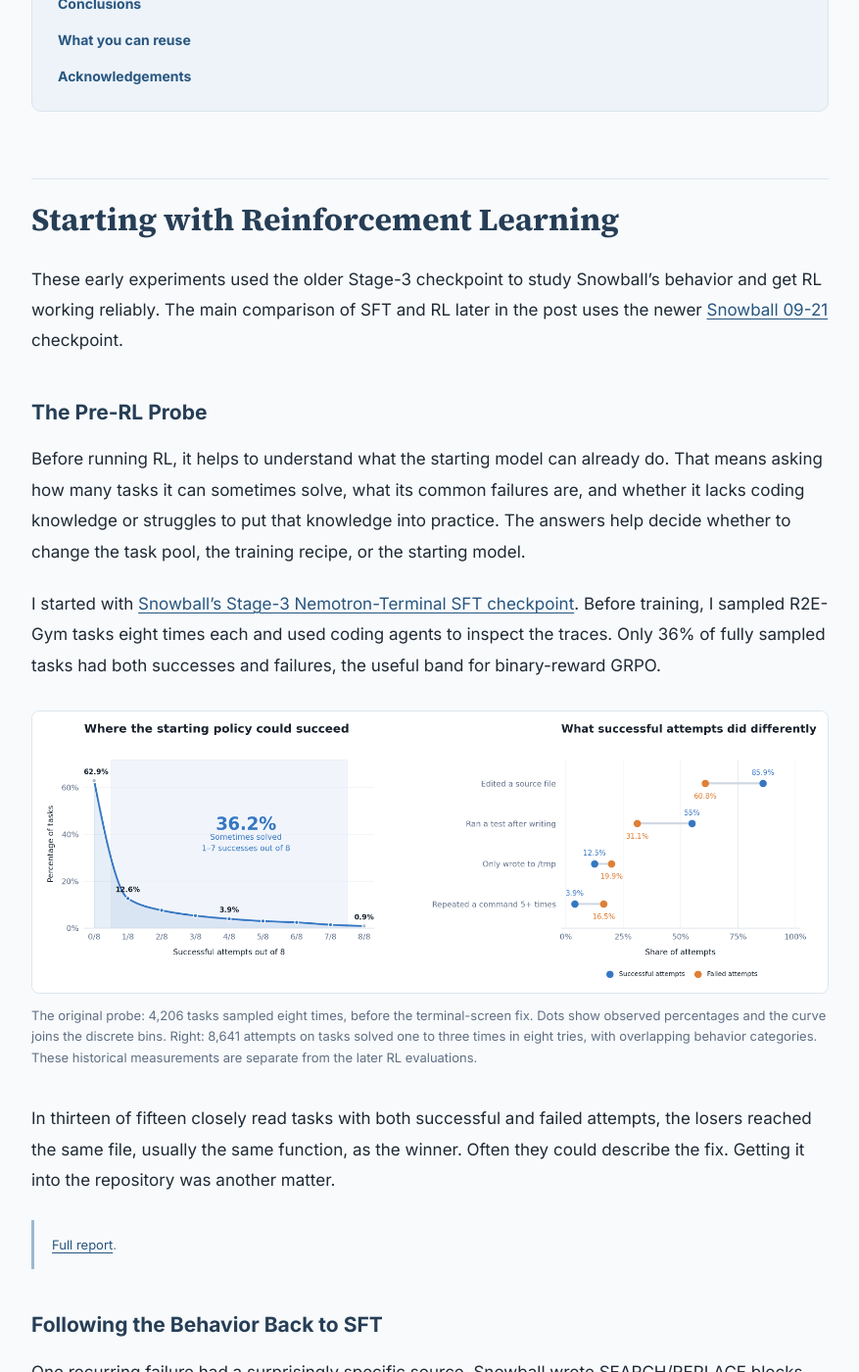
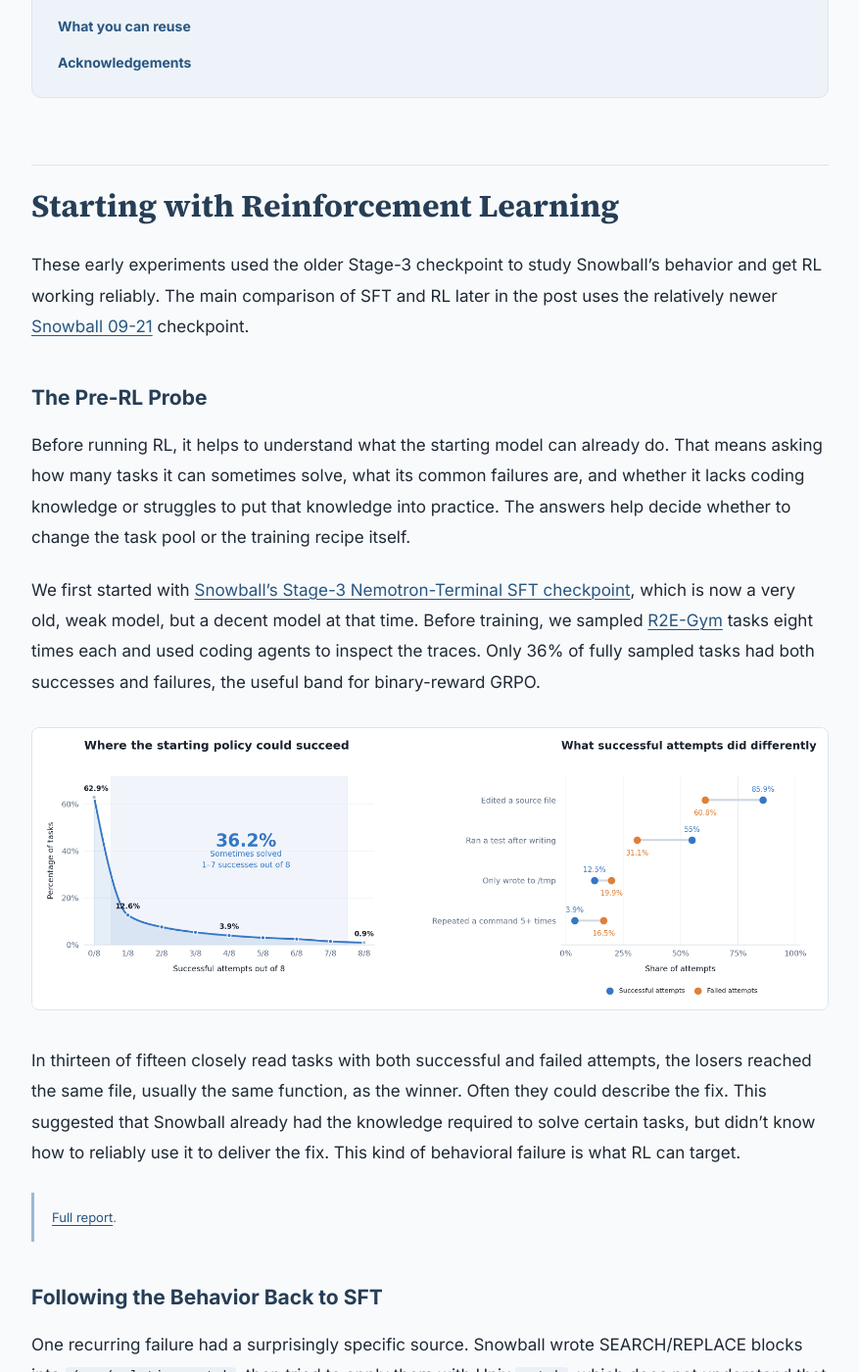
Before and after one commit to lukedhlee/lukedhlee.github.io, a Jekyll site: the page built from _posts/2026-10-21-turning-snowball-into-a-coding-agent.md, in a window 1280 px wide and 1400 px high, scrolled down 2465 px. Shown: the whole window at 98% size, without its empty margins (201-1078 px from the left). Built offline with Jekyll 4.4.1, drawn with Linux system fonts in a browser that asks for light colours; some of the changed text lies outside the part shown.

Commit message:
Publish Typora edits and Qwen reference results

```diff
--- a/_posts/2026-10-21-turning-snowball-into-a-coding-agent.md
+++ b/_posts/2026-10-21-turning-snowball-into-a-coding-agent.md
@@ -29,11 +29,11 @@
 
 We worked with the Marin team to improve coding and terminal performance in Snowball, Marin’s own 67B A2B MoE model, pretrained from scratch. Our starting checkpoint had received early general supervised fine-tuning across multiple domains. We explored reinforcement learning, additional coding-agent SFT, and SFT followed by RL.
 
-Some of the most interesting lessons came from reading the model’s attempts. Snowball could find the relevant function and describe a plausible fix, yet struggle to apply it. Other failures led us into the training system itself, where rising reward could hide falling held-out performance. Understanding these patterns helped us decide what to teach the model and what to fix around it.
+Both SFT and RL substantially improved Snowball, with different strengths. SFT + RL reached the strongest SWE-bench and Terminal-Bench results, while direct RL was competitive on TBLite without additional coding demonstrations.
 
-Both SFT and RL substantially improved Snowball, with different strengths. SFT + RL reached the strongest SWE-bench and Terminal-Bench results, while direct RL remained competitive on TBLite without additional coding-agent demonstrations.
+This post follows our part in Marin’s first post-training effort, including the failed experiments and debugging behind the results. We also explore how looking into the traces can help us understand the effects of training beyond the final scores.
 
-This post follows our part in Marin’s first post-training effort, including the failed experiments and debugging behind the results. We hope sharing these details helps others with their own post-training efforts and advances the open development of foundation models.
+We hope sharing these details helps others with their own post-training efforts and advances the open development of foundation models.
 
 <div class="table-wrap" markdown="1">
 
@@ -63,20 +62,19 @@
 
 ## Starting with Reinforcement Learning
 
-These early experiments used the older Stage-3 checkpoint to study Snowball’s behavior and get RL working reliably. The main comparison of SFT and RL later in the post uses the newer [Snowball 09-21](https://huggingface.co/open-athena/Grug-67B-A2B-Datakit-SFT-262K-2026.09.21) checkpoint.
+These early experiments used the older Stage-3 checkpoint to study Snowball’s behavior and get RL working reliably. The main comparison of SFT and RL later in the post uses the relatively newer [Snowball 09-21](https://huggingface.co/open-athena/Grug-67B-A2B-Datakit-SFT-262K-2026.09.21) checkpoint.
 
 ### The Pre-RL Probe
 
-Before running RL, it helps to understand what the starting model can already do. That means asking how many tasks it can sometimes solve, what its common failures are, and whether it lacks coding knowledge or struggles to put that knowledge into practice. The answers help decide whether to change the task pool, the training recipe, or the starting model.
+Before running RL, it helps to understand what the starting model can already do. That means asking how many tasks it can sometimes solve, what its common failures are, and whether it lacks coding knowledge or struggles to put that knowledge into practice. The answers help decide whether to change the task pool or the training recipe itself.
 
-I started with [Snowball's Stage-3 Nemotron-Terminal SFT checkpoint](https://github.com/marin-community/marin/issues/8225). Before training, I sampled R2E-Gym tasks eight times each and used coding agents to inspect the traces. Only 36% of fully sampled tasks had both successes and failures, the useful band for binary-reward GRPO.
+We first started with [Snowball's Stage-3 Nemotron-Terminal SFT checkpoint](https://github.com/marin-community/marin/issues/8225), which is now a very old, weak model, but a decent model at that time. Before training, we sampled [R2E-Gym](https://arxiv.org/pdf/2504.07164) tasks eight times each and used coding agents to inspect the traces. Only 36% of fully sampled tasks had both successes and failures, the useful band for binary-reward GRPO.
 
 <figure class="research-figure">
 <a href="{{ '/assets/img/snowball/pre-rl-probe.png?v=clean-distribution' | relative_url }}"><img src="{{ '/assets/img/snowball/pre-rl-probe.png?v=clean-distribution' | relative_url }}" alt="Distribution of successes out of eight attempts: 62.9% of tasks had no successes and 36.2% had one to seven. Successful attempts more often edited the repository and ran a test." width="3060" height="1080" loading="lazy"></a>
-<figcaption>The original probe: 4,206 tasks sampled eight times, before the terminal-screen fix. Dots show observed percentages and the curve joins the discrete bins. Right: 8,641 attempts on tasks solved one to three times in eight tries, with overlapping behavior categories. These historical measurements are separate from the later RL evaluations.</figcaption>
 </figure>
 
-In thirteen of fifteen closely read tasks with both successful and failed attempts, the losers reached the same file, usually the same function, as the winner. Often they could describe the fix. Getting it into the repository was another matter.
+In thirteen of fifteen closely read tasks with both successful and failed attempts, the losers reached the same file, usually the same function, as the winner. Often they could describe the fix. This suggested that Snowball already had the knowledge required to solve certain tasks, but didn't know how to reliably use it to deliver the fix. This kind of behavioral failure is what RL can target.
 
 <aside class="research-reports" markdown="1">
 [Full report](https://claude.ai/artifact/TefbJfphaTBsYFtFgrNgMY).
@@ -100,7 +98,6 @@
 ### Early RL Gains
 
 In the first held-out evaluation, RL nearly doubled pass@1 from 8.7% to 16.6%. Before RL, 91% of attempts exhausted the 64k context window while the agent was still working. One RL recipe brought that down to 56%, making it more likely that useful work reached a result within the window.
-
 
 <figure class="research-figure">
 <a href="{{ '/assets/img/snowball/early-rl-labeled.png?v=left-legend' | relative_url }}"><img src="{{ '/assets/img/snowball/early-rl-labeled.png?v=left-legend' | relative_url }}" alt="Starting model and two RL checkpoints, labeled by their single-attempt success and task coverage." width="1728" height="880" loading="lazy"></a>
@@ -164,7 +161,6 @@
 </aside>
 
 With these repairs in place, held-out performance improved further. On a later evaluation set, the new stack was already ahead at update 12 and reached about ten points above the old stack by update 24.
-
 
 <figure class="research-figure">
 <a href="{{ '/assets/img/snowball/stack-comparison.png?v=clean-type' | relative_url }}"><img src="{{ '/assets/img/snowball/stack-comparison.png?v=clean-type' | relative_url }}" alt="Held-out R2E-Gym pass@1 across RL updates. The new stack improves from the shared starting policy through updates 12 and 24; the old stack is evaluated through update 36. Both held-out splits favor the new stack." width="2232" height="954" loading="lazy"></a>
```
Also changed, not shown: other parts of _posts/2026-10-21-turning-snowball-into-a-coding-agent.md (+3 -4 lines).
